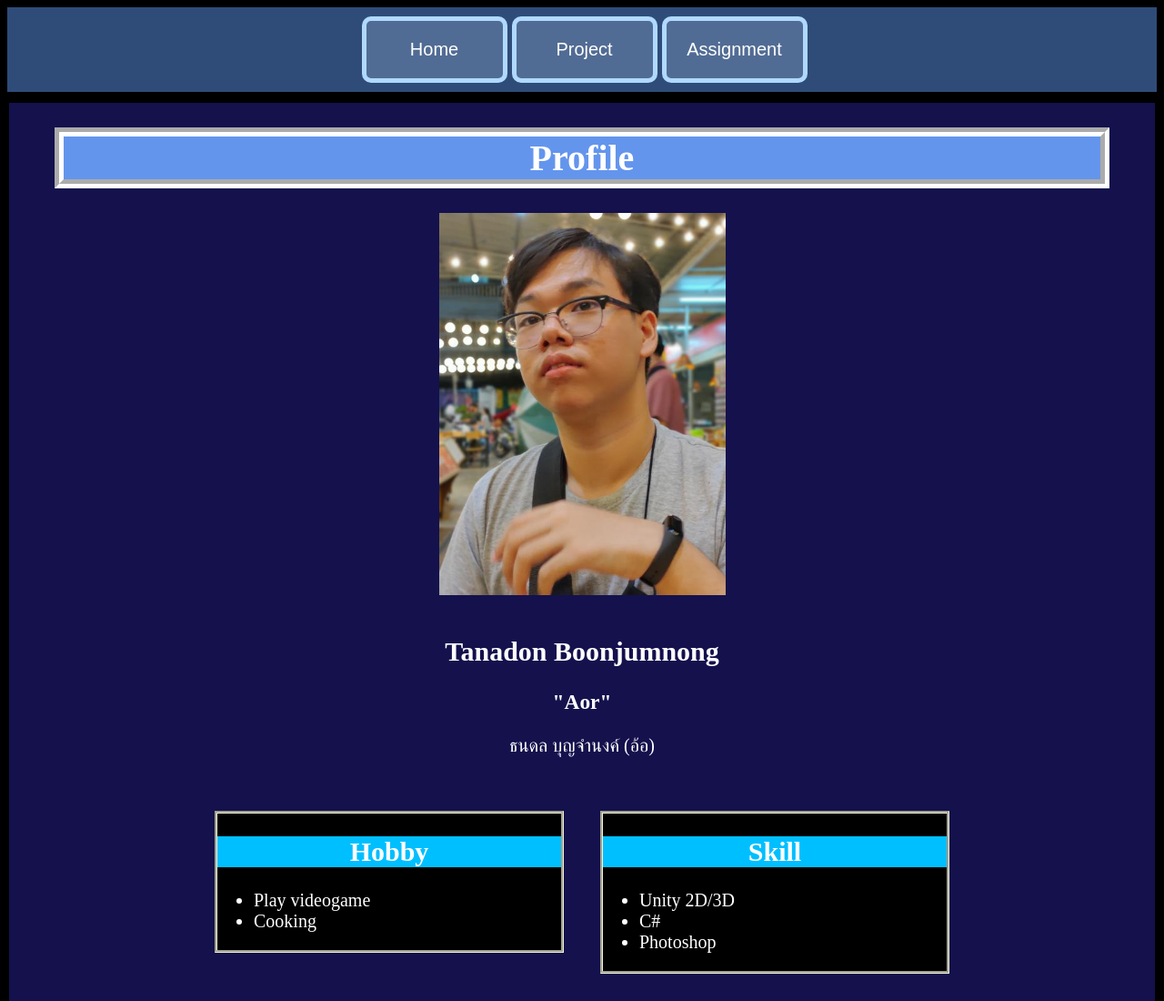
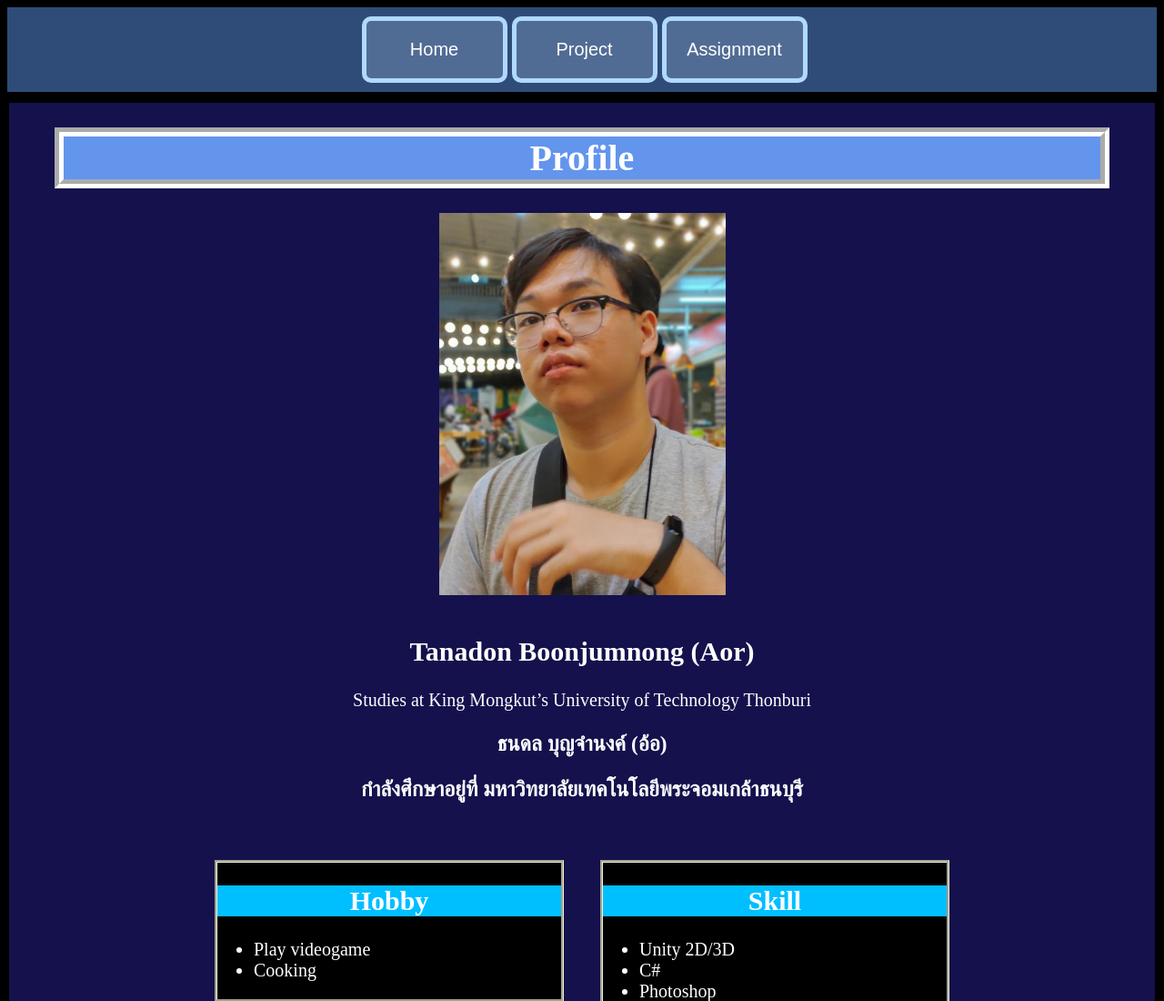
Before and after one commit to aoo13747/MDT419_WebProgramming, a plain HTML site: page index.html in a window 1280 px wide. Shown: the top 1100 px of the page at 91% size. Drawn offline with Linux system fonts and the light colour scheme.

Commit message:
Add files via upload

```diff
--- a/index.html
+++ b/index.html
@@ -25,9 +25,11 @@
                 <div class="profileContent">
                     <img id="profilePic" src="ProfilePic.jpg" alt="profile pic">
                         <div class="AboutMe">
-                            <h2>Tanadon Boonjumnong</h2>
-                            <h3>"Aor"</h3>
-                            <p>ธนดล บุญจำนงค์ (อ้อ)</p>
+                            <h2>Tanadon Boonjumnong (Aor)</h2>
+                            <p>Studies at King Mongkut’s University of Technology Thonburi</p>
+                            <h3>ธนดล บุญจำนงค์ (อ้อ)<h3>
+                            <p>กำลังศึกษาอยู่ที่ มหาวิทยาลัยเทคโนโลยีพระจอมเกล้าธนบุรี</p>
+
                         </div>
                         <div class="About">
                             <h2 id="headerAbout">Hobby</h2>
```
